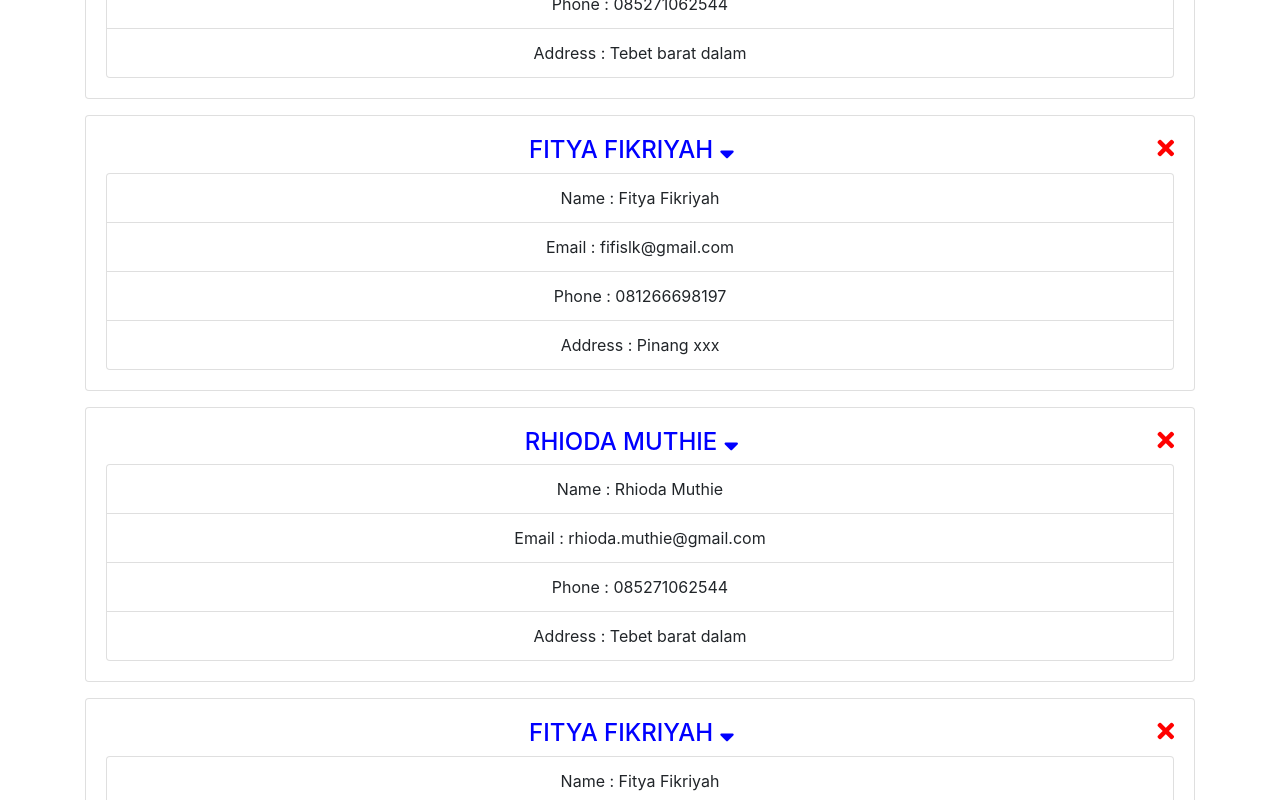
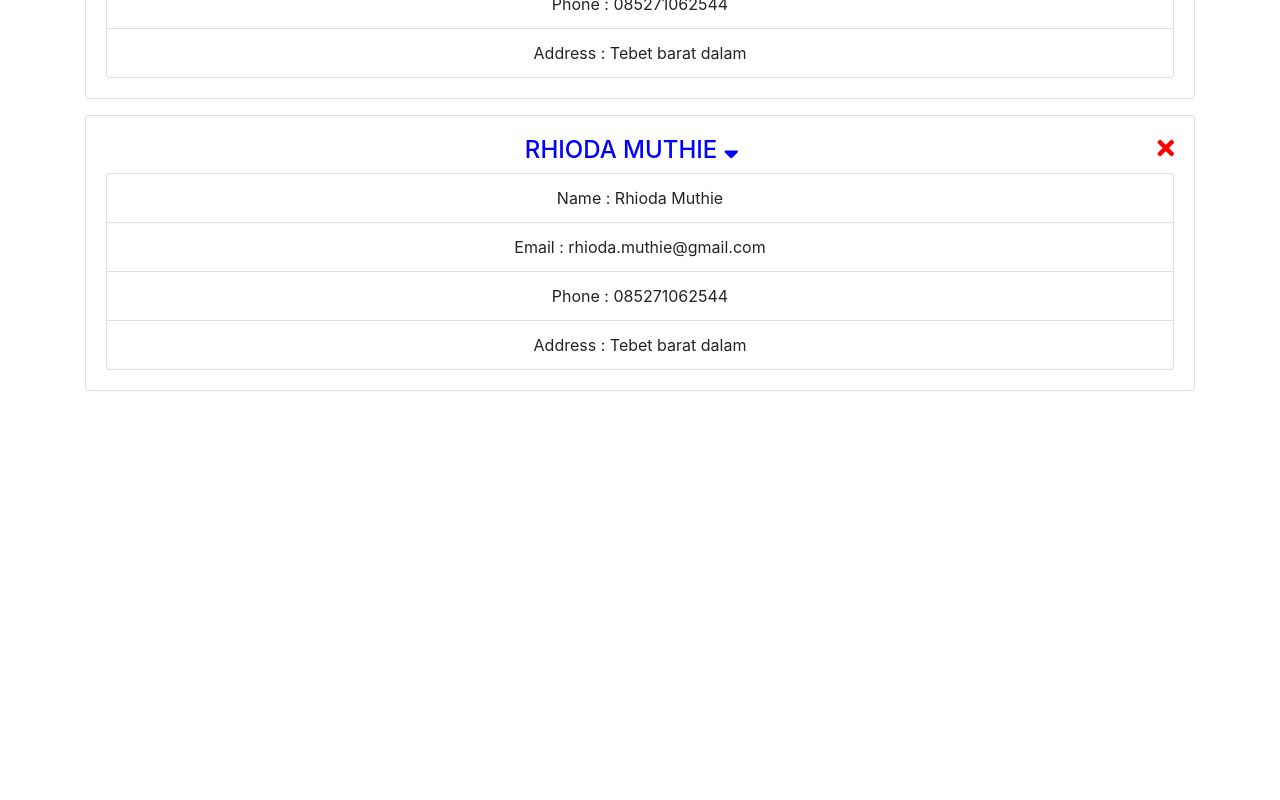
Before and after one commit to rhiodam/react-contact-manager, a React (Create React App) app: page / in a window 1280 px wide. Shown: the part 1100-1900 px from the top of the page. After the commit the page ends 1507 px from the top, so only its background shows below. Built offline with nearby package versions, Linux system fonts and the light colour scheme.

Commit message:
Update context.js

```diff
--- a/src/context.js
+++ b/src/context.js
@@ -36,30 +36,31 @@ export class Provider extends Component {
                 age: 24,
                 address : "Tebet barat dalam"
             },
+            // {
             {
-                id: 2,
-                name: "Fitya Fikriyah",
-                email: "fifislk@gmail.com",
-                phone: "081266698197",
-                age: 23,
-                address : "Pinang xxx"
-            },
-            {
+                //     id: 2,
+                //     name: "Fitya Fikriyah",
+                //     email: "fifislk@gmail.com",
+                //     phone: "081266698197",
+                //     age: 23,
+                //     address : "Pinang xxx"
+                // },
                 id: 3,
                 name: "Rhioda Muthie",
                 email: "rhioda.muthie@gmail.com",
                 phone: "085271062544",
                 age: 24,
                 address : "Tebet barat dalam"
-            },
-            {
-                id: 4,
-                name: "Fitya Fikriyah",
-                email: "fifislk@gmail.com",
-                phone: "081266698197",
-                age: 23,
-                address : "Pinang xxx"
             }
+            // ,
+            // {
+            //     id: 4,
+            //     name: "Fitya Fikriyah",
+            //     email: "fifislk@gmail.com",
+            //     phone: "081266698197",
+            //     age: 23,
+            //     address : "Pinang xxx"
+            // }
         ],
         dispatch: action => {
             this.setState(state => reducer(state, action));
```
